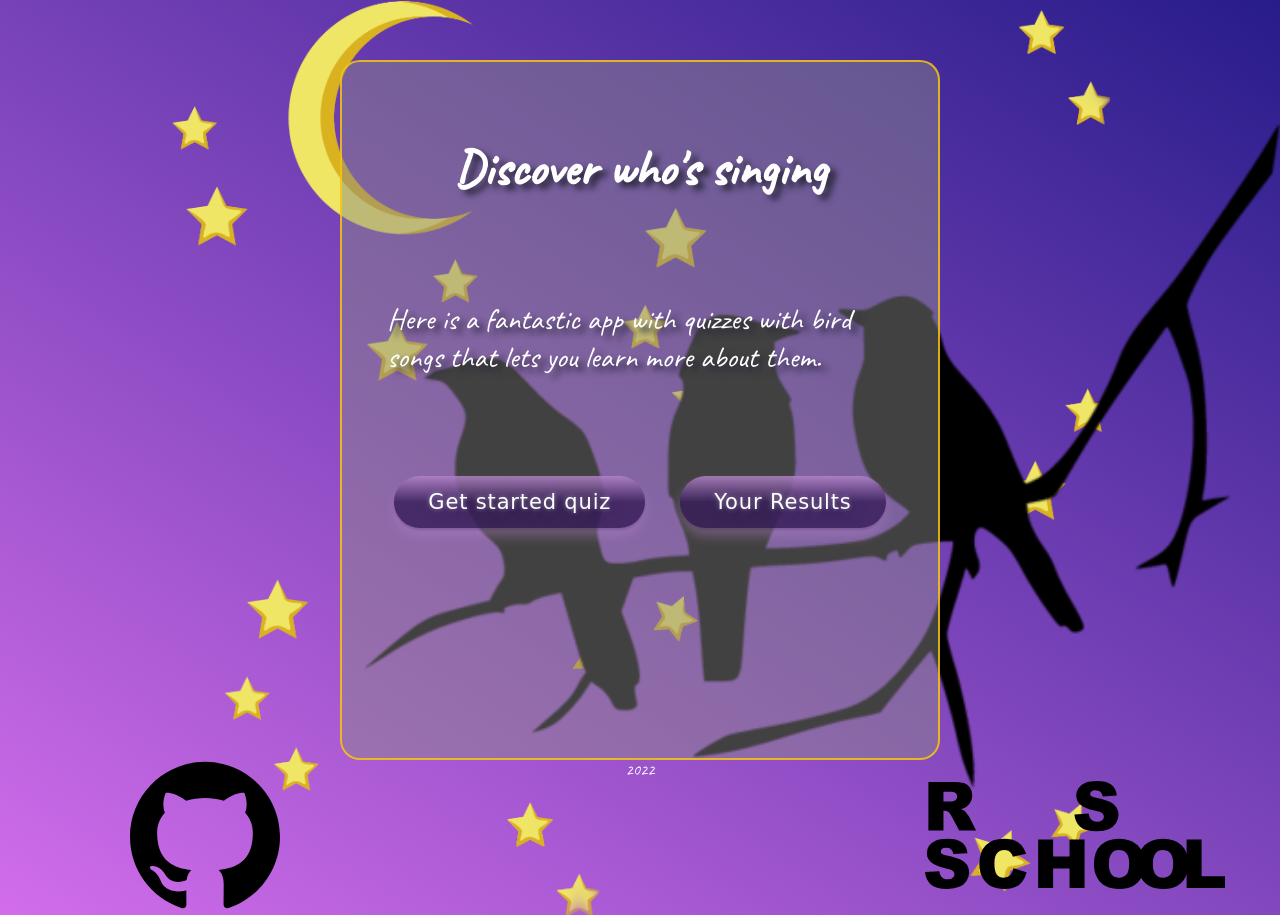
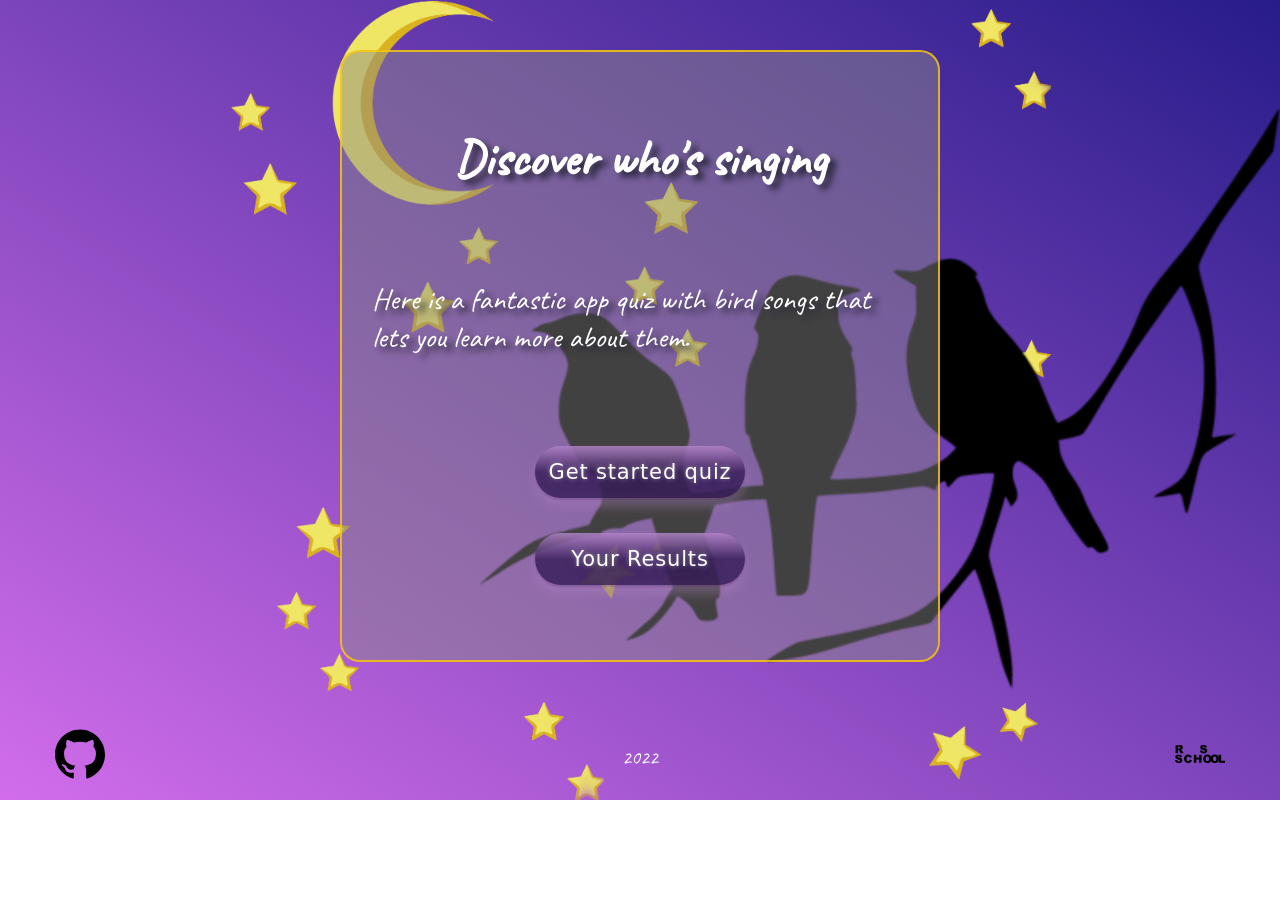
Before and after one commit to MarinaTripetska/song-bird, a website: page songbird/src/index.html in a window 1280 px wide. After the commit the page ends 800 px from the top, so only its background shows below. Drawn offline with nearby package versions, Linux system fonts and the light colour scheme; files that its build step writes are made by us from their sources; files whose address does not match are found by name; a web font is replaced by a local one.

Commit message:
feat: add styles to footer on main page

```diff
--- a/songbird/src/index.html
+++ b/songbird/src/index.html
@@ -20,11 +20,11 @@
   </head>
   <body class="body">
     <main class="main">
-      <div class="main__container">
+      <div class="main__thumb">
         <h1 class="main__title">Discover who's singing</h1>
         <p class="main__desc">
-          Here is a fantastic app with quizzes with bird songs that lets you
-          learn more about them.
+          Here is a fantastic app quiz with bird songs that lets you learn more
+          about them.
         </p>
         <div class="main__btn-thumb">
           <a class="main__button" href="./game.html">Get started quiz</a>
@@ -35,19 +35,18 @@
 
     <footer class="footer">
       <a href="https://github.com/MarinaTripetska" target="_blank">
-        <svg>
+        <svg width="50" height="50">
           <use xlink:href="./assets/icons/sprite.svg#icon-github" />
         </svg>
       </a>
       <p>2022</p>
       <a
         href="https://rs.school/"
-        class="link"
         target="_blank"
         rel="noopener noreferrer"
         aria-label="link to RS School"
       >
-        <svg>
+        <svg width="50" height="50">
           <use xlink:href="./assets/icons/sprite.svg#logo-rsschool" />
         </svg>
       </a>
--- a/songbird/src/styles/components/_footer.scss
+++ b/songbird/src/styles/components/_footer.scss
@@ -1,5 +1,11 @@
 .footer {
   @extend %container;
+  padding-top: 45px;
+  padding-bottom: 15px;
+
   display: flex;
   justify-content: space-between;
+  align-items: center;
+  gap: 15px;
+  font-size: 20px;
 }
--- a/songbird/src/styles/components/_main-page.scss
+++ b/songbird/src/styles/components/_main-page.scss
@@ -16,35 +16,49 @@
   font-weight: 400;
 }
 .main {
-  padding: 75px 30px;
-  margin: 60px auto 0 auto;
-  max-width: 600px;
-  min-height: 700px;
-  border-radius: 20px;
-  border: 2px solid rgba(255, 204, 2, 0.798);
-  background-color: rgba(138, 137, 137, 0.479);
+  @extend %container;
+  margin-top: 50px;
 
-  &__container {
-    @extend %container;
+  &__thumb {
+    margin: 0 auto;
+    padding: 75px 30px;
+
+    max-width: 600px;
+    min-height: 600px;
+
     display: flex;
     flex-direction: column;
     align-items: center;
-    gap: 100px;
+    gap: 90px;
+    border-radius: 20px;
+
+    border: 2px solid rgba(255, 204, 2, 0.798);
+    background-color: rgba(138, 137, 137, 0.479);
+    @media (max-width: 768px) {
+      gap: 50px;
+    }
   }
+
   &__title {
     font-size: 50px;
     text-shadow: 6px 5px 6px rgba(42, 39, 59, 1);
   }
+
   &__desc {
     font-size: 30px;
     text-shadow: 6px 5px 6px rgba(42, 39, 59, 1);
   }
+
   &__btn-thumb {
     display: flex;
     justify-content: center;
+    flex-wrap: wrap;
     gap: 35px;
   }
+
   &__button {
     @extend %button;
+    width: 100%;
+    max-width: 210px;
   }
 }
--- a/songbird/src/styles/extends/_button.scss
+++ b/songbird/src/styles/extends/_button.scss
@@ -1,7 +1,4 @@
 %button {
-  width: 100%;
-  max-width: 300px;
-
   display: flex;
   align-items: center;
   justify-content: center;
```
